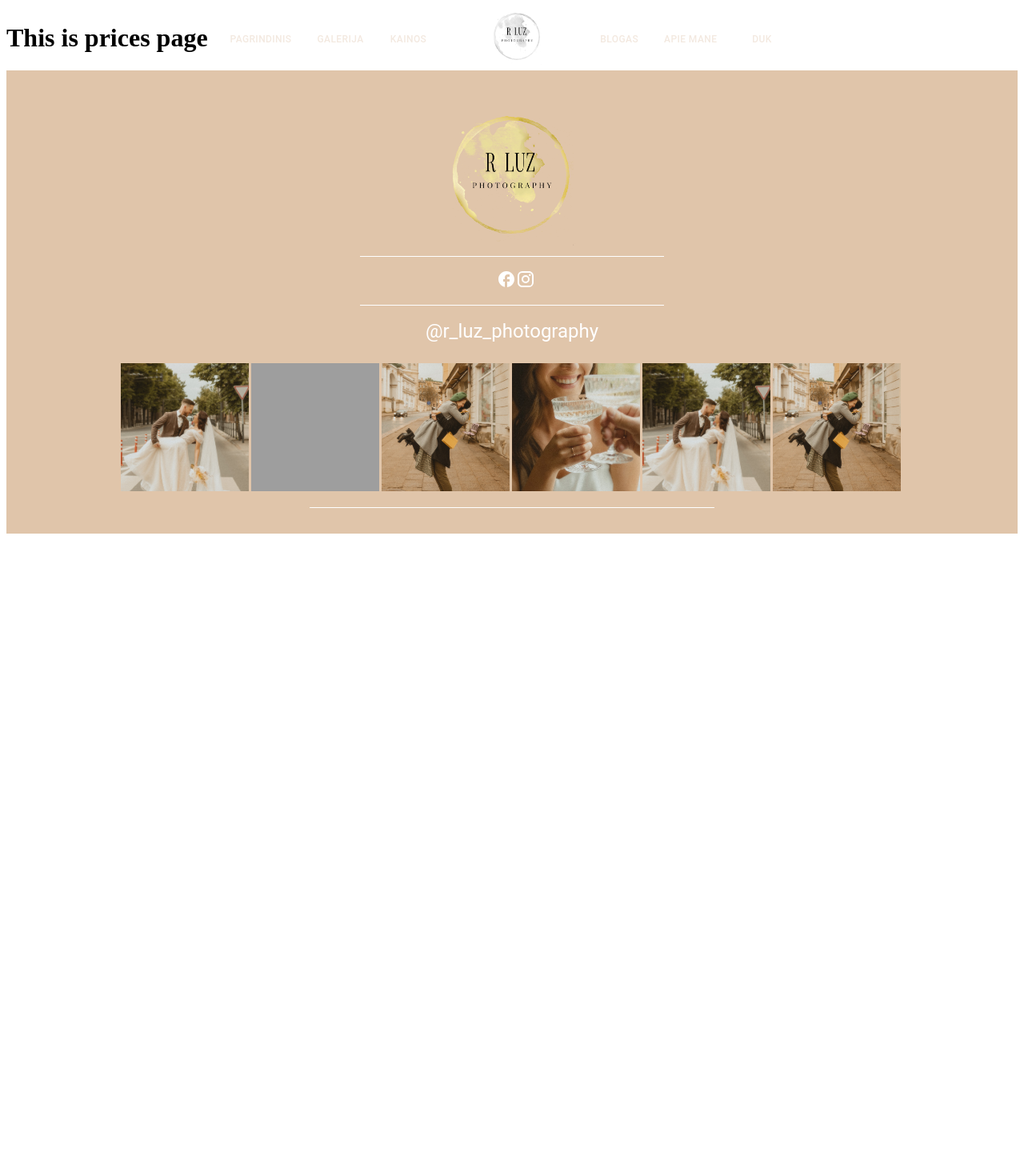
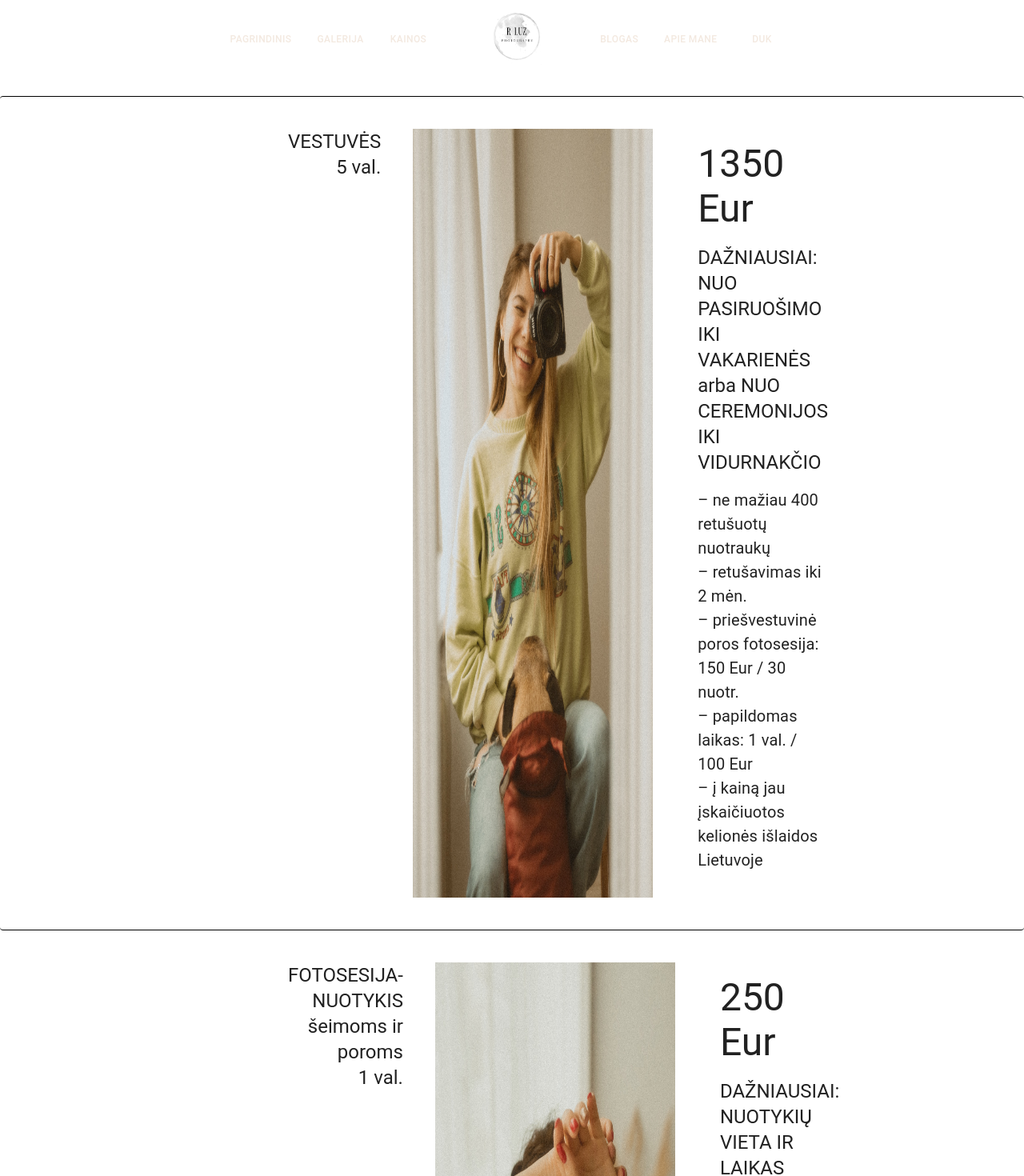
Before and after one commit to vytautas554/rluz-fe, a React (Create React App) app: page /prices in a window 1280 px wide. Shown: the top 1470 px of the page at 80% size. Before the commit the page ends 800 px from the top, so only its background shows below. Built offline with nearby package versions, Linux system fonts and the light colour scheme; grey boxes are pictures that could not be loaded.

Commit message:
Added price page

```diff
--- /dev/null
+++ b/src/components/PricesComponents/PricesCardComponent/PricesCardComponent.tsx
@@ -0,0 +1,80 @@
+import { Card, CardContent, Typography, Box, ListItem, List } from '@mui/material';
+import image from '../../../images/Apie mane puslapiui.jpg';
+import image2 from '../../../images/Asmeninė fotosesija.jpg';
+
+const cardsData = [
+  {
+    type: 'VESTUVĖS',
+    typeTime: '5 val.',
+    price: '1350 Eur',
+    img: image,
+    time: 'NUO PASIRUOŠIMO IKI VAKARIENĖS arba NUO CEREMONIJOS IKI VIDURNAKČIO',
+    details: [
+      'ne mažiau 400 retušuotų nuotraukų',
+      'retušavimas iki 2 mėn.',
+      'priešvestuvinė poros fotosesija: 150 Eur / 30 nuotr.',
+      'papildomas laikas: 1 val. / 100 Eur',
+      'į kainą jau įskaičiuotos kelionės išlaidos Lietuvoje',
+    ],
+  },
+  {
+    type: 'FOTOSESIJA-NUOTYKIS šeimoms ir poroms',
+    typeTime: '1 val.',
+    price: '250 Eur',
+    img: image2,
+    time: 'NUOTYKIŲ VIETA IR LAIKAS SUTARIAMI ASMENIŠKAI (Kaina galioja fotosesijai Kauno-Vilniaus apylinkėse. Dėl fotosesijos pasiūlymo kituose miestuose pasitarkime asmeniškai)',
+    details: [
+      'fotografavimo laikas (nuo) 1 val. 30 min.',
+      'ne mažiau 40 retušuotų  nuotraukų',
+      'nuotraukų retušavimas per 4 sav.',
+    ],
+  },
+];
+
+export default function PricesCardComponent() {
+  return (
+    <Box sx={{ py: 15, color: '#f3e9e0' }}>
+      {cardsData.map((card, i) => (
+        <Card
+          sx={{
+            boxShadow: 'none',
+            borderTop: i > 0 ? '' : '1px solid black',
+            borderBottom: i + 1 === cardsData.length ? '' : '1px solid black',
+          }}
+          raised={false}
+        >
+          <Box
+            sx={{
+              mx: 40,
+              display: 'flex',
+              borderRadius: 0,
+              py: 5,
+            }}
+          >
+            <Box sx={{ px: 5, width: 250, textAlign: 'right' }}>
+              <Typography gutterBottom variant="h5" component="div">
+                {card.type} <br /> {card.typeTime}
+              </Typography>
+            </Box>
+            <img style={{ width: 300 }} src={card.img} alt="" />
+            <Box sx={{ width: 700, pl: 5 }}>
+              <CardContent>
+                <Typography gutterBottom variant="h3" component="div">
+                  {card.price}
+                </Typography>
+                <Typography gutterBottom variant="h5" component="div">
+                  DAŽNIAUSIAI: <br /> {card.time}
+                </Typography>
+                <List>
+                  {card.details.map((detail) => (
+                    <ListItem sx={{ p: 0, fontSize: 20 }}>– {detail}</ListItem>
+                  ))}
+                </List>
+              </CardContent>
+            </Box>
+          </Box>
+        </Card>
+      ))}
+    </Box>
+  );
+}
--- a/src/pages/Prices.tsx
+++ b/src/pages/Prices.tsx
@@ -1,5 +1,13 @@
+import { Box, CssBaseline } from '@mui/material';
+import PricesCardComponent from '../components/PricesComponents/PricesCardComponent/PricesCardComponent';
+
 function Prices() {
-  return <h1>This is prices page</h1>;
+  return (
+    <Box>
+      <CssBaseline />
+      <PricesCardComponent />;
+    </Box>
+  );
 }
 
 export default Prices;
```
